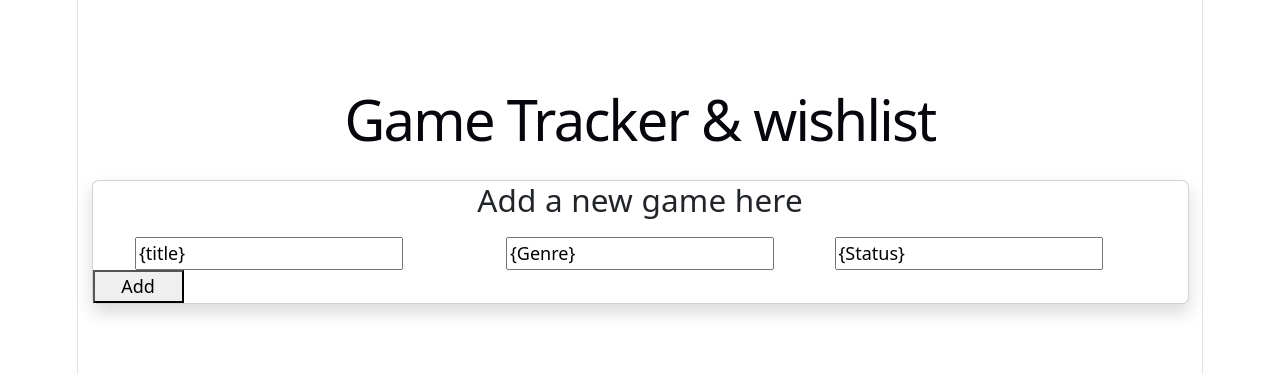
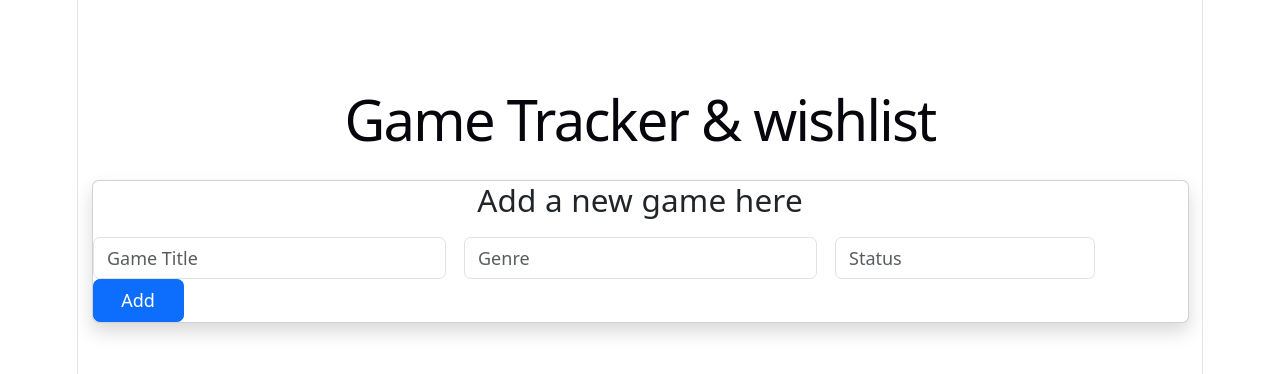
Before and after one commit to edgarh-hub/game-tracker, a React (Vite) app in the folder client/: page / in a window 1280 px wide. Shown: the top 374 px of the page. Built offline with nearby package versions, Linux system fonts and the light colour scheme; no server answers.

Commit message:
fixed some bootstrap classes names and dinished the form UI

```diff
--- a/client/src/App.jsx
+++ b/client/src/App.jsx
@@ -46,33 +46,33 @@ function App() {
             <div className="col-md-4">
               <input
                 type="text"
-                className="form-controll"
+                className="form-control"
                 placeholder="Game Title"
-                value="{title}"
+                value={title}
                 onChange={(e) => setTitle(e.target.value)}
               />
             </div>
             <div className="col-md-4">
               <input
                 type="text"
-                className="form-controll"
+                className="form-control"
                 placeholder="Genre"
-                value="{Genre}"
+                value={genre}
                 onChange={(e) => setGenre(e.target.value)}
               />
             </div>
             <div className="col-md-3">
               <input
                 type="text"
-                className="form-controll"
+                className="form-control"
                 placeholder="Status"
-                value="{Status}"
+                value={status}
                 onChange={(e) => setStatus(e.target.value)}
               />
             </div>
           </div>
           <div className="col-md-1 d-grid">
-            <button type="submit" className="primary-button">
+            <button type="submit" className="btn btn-primary">
               Add
             </button>
           </div>
```
